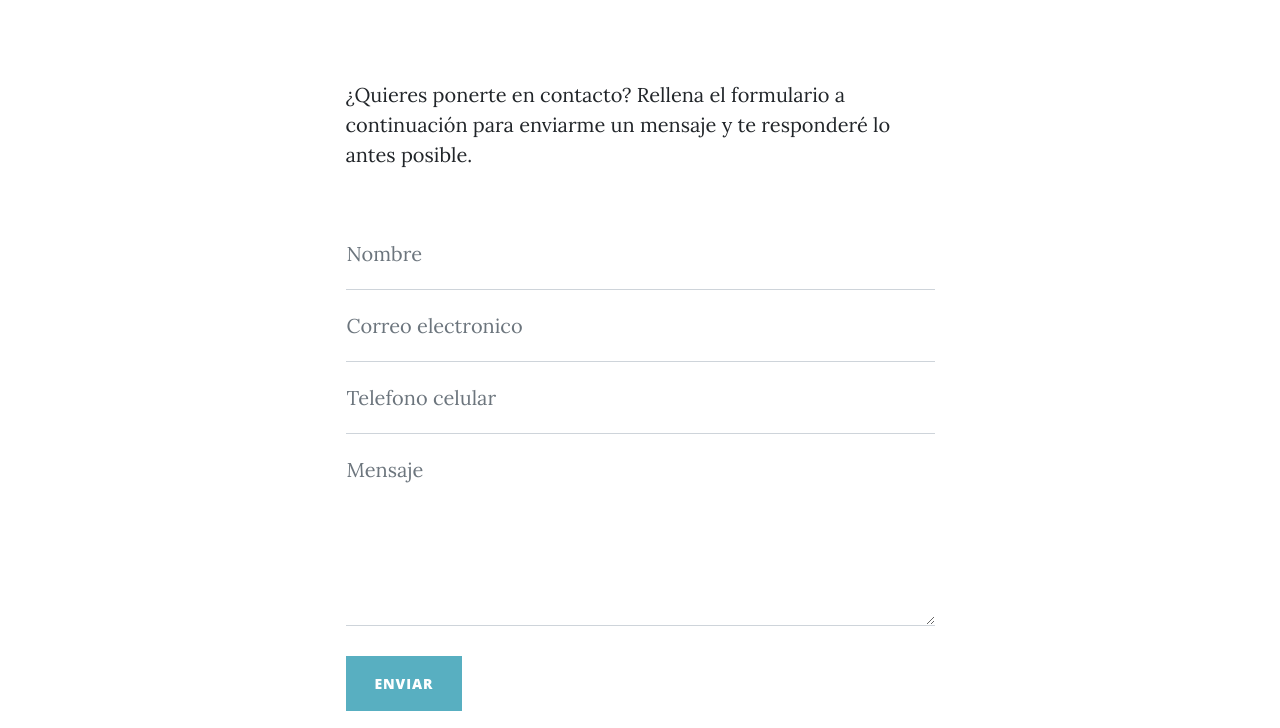
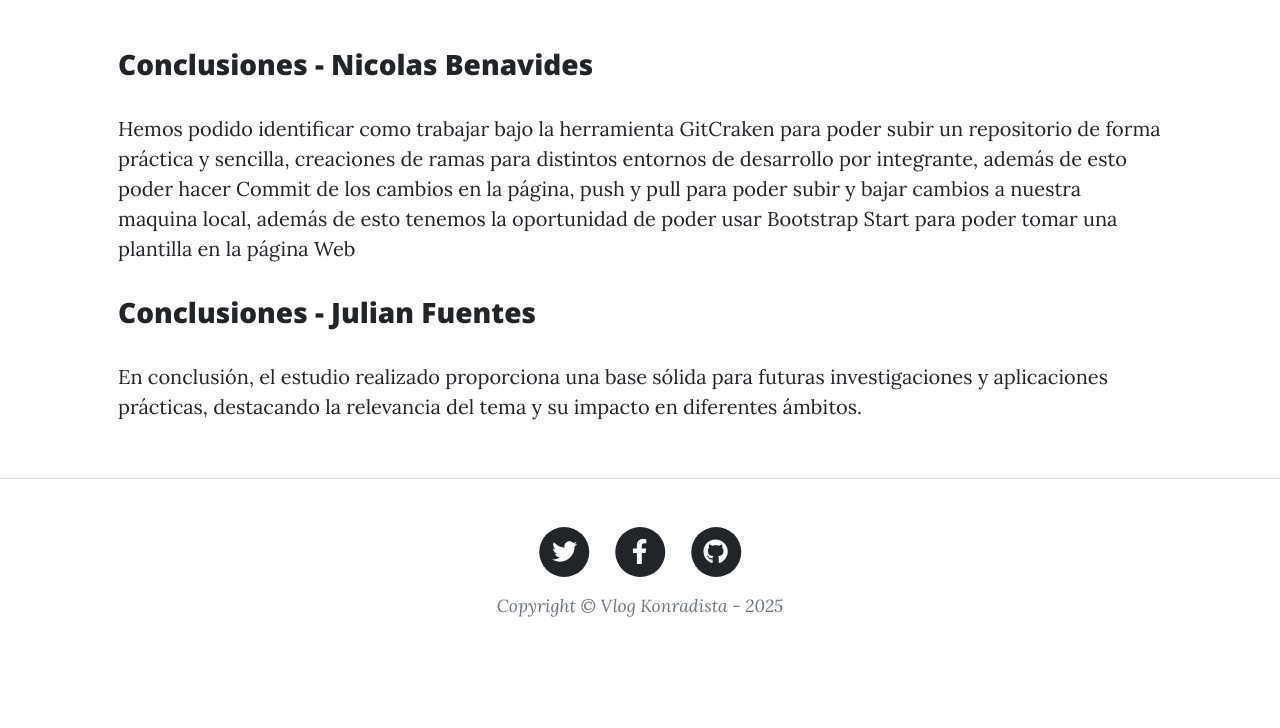
Before and after one commit to Nicox2002/taller2ntd, a plain HTML site: page concluciones.html in a window 1280 px wide. Shown: the part 532-1260 px from the top of the page. After the commit the page ends 1199 px from the top, so only its background shows below. Drawn offline with nearby package versions, Linux system fonts and the light colour scheme.

Commit message:
Cambio de contenido en pagina concluciones
- Se cambia el contenido y se agrega información a la pagina principal (Se agregan concluciones)

```diff
--- a/concluciones.html
+++ b/concluciones.html
@@ -55,59 +55,11 @@
         <main class="mb-4">
             <div class="container px-4 px-lg-5">
                 <div class="row gx-4 gx-lg-5 justify-content-center">
-                    <div class="col-md-10 col-lg-8 col-xl-7">
-                        <p>¿Quieres ponerte en contacto? Rellena el formulario a continuación para enviarme un mensaje y te responderé lo antes posible.</p>
-                        <div class="my-5">
-                            <!-- * * * * * * * * * * * * * * *-->
-                            <!-- * * SB Forms Contact Form * *-->
-                            <!-- * * * * * * * * * * * * * * *-->
-                            <!-- This form is pre-integrated with SB Forms.-->
-                            <!-- To make this form functional, sign up at-->
-                            <!-- https://startbootstrap.com/solution/contact-forms-->
-                            <!-- to get an API token!-->
-                            <form id="contactForm" data-sb-form-api-token="API_TOKEN">
-                                <div class="form-floating">
-                                    <input class="form-control" id="name" type="text" placeholder="Enter your name..." data-sb-validations="required" />
-                                    <label for="name">Nombre</label>
-                                    <div class="invalid-feedback" data-sb-feedback="name:required">El nombre es obligatorio</div>
-                                </div>
-                                <div class="form-floating">
-                                    <input class="form-control" id="email" type="email" placeholder="Enter your email..." data-sb-validations="required,email" />
-                                    <label for="email">Correo electronico</label>
-                                    <div class="invalid-feedback" data-sb-feedback="email:required">El correo es obligatorio</div>
-                                    <div class="invalid-feedback" data-sb-feedback="email:email">El correo no es valido</div>
-                                </div>
-                                <div class="form-floating">
-                                    <input class="form-control" id="phone" type="tel" placeholder="Enter your phone number..." data-sb-validations="required" />
-                                    <label for="phone">Telefono celular</label>
-                                    <div class="invalid-feedback" data-sb-feedback="phone:required">El numero de telefono es obligatorio</div>
-                                </div>
-                                <div class="form-floating">
-                                    <textarea class="form-control" id="message" placeholder="Enter your message here..." style="height: 12rem" data-sb-validations="required"></textarea>
-                                    <label for="message">Mensaje</label>
-                                    <div class="invalid-feedback" data-sb-feedback="message:required">Mensaje que desees enviar</div>
-                                </div>
-                                <br />
-                                <!-- Submit success message-->
-                                <!---->
-                                <!-- This is what your users will see when the form-->
-                                <!-- has successfully submitted-->
-                                <div class="d-none" id="submitSuccessMessage">
-                                    <div class="text-center mb-3">
-                                        <div class="fw-bolder">Formulario enviado</div>
-                                        Te contactaremos lo mas pronto posible
-                                        <br />
-                                    </div>
-                                </div>
-                                <!-- Submit error message-->
-                                <!---->
-                                <!-- This is what your users will see when there is-->
-                                <!-- an error submitting the form-->
-                                <div class="d-none" id="submitErrorMessage"><div class="text-center text-danger mb-3">Error sending message!</div></div>
-                                <!-- Submit Button-->
-                                <button class="btn btn-primary text-uppercase disabled" id="submitButton" type="submit">Enviar</button>
-                            </form>
-                        </div>
+                    <div class="centered-content">
+                        <h3>Conclusiones - Nicolas Benavides</h3>
+                        <p>Hemos podido identificar como trabajar bajo la herramienta GitCraken para poder subir un repositorio de forma práctica y sencilla, creaciones de ramas para distintos entornos de desarrollo por integrante, además de esto poder hacer Commit de los cambios en la página, push y pull para poder subir y bajar cambios a nuestra maquina local, además de esto tenemos la oportunidad de poder usar Bootstrap Start para poder tomar una plantilla en la página Web</p>
+                        <h3>Conclusiones - Julian Fuentes</h3>
+                        <p>En conclusión, el estudio realizado proporciona una base sólida para futuras investigaciones y aplicaciones prácticas, destacando la relevancia del tema y su impacto en diferentes ámbitos.</p>
                     </div>
                 </div>
             </div>
```
Also changed, not shown: about.html (+3 -3 lines).
